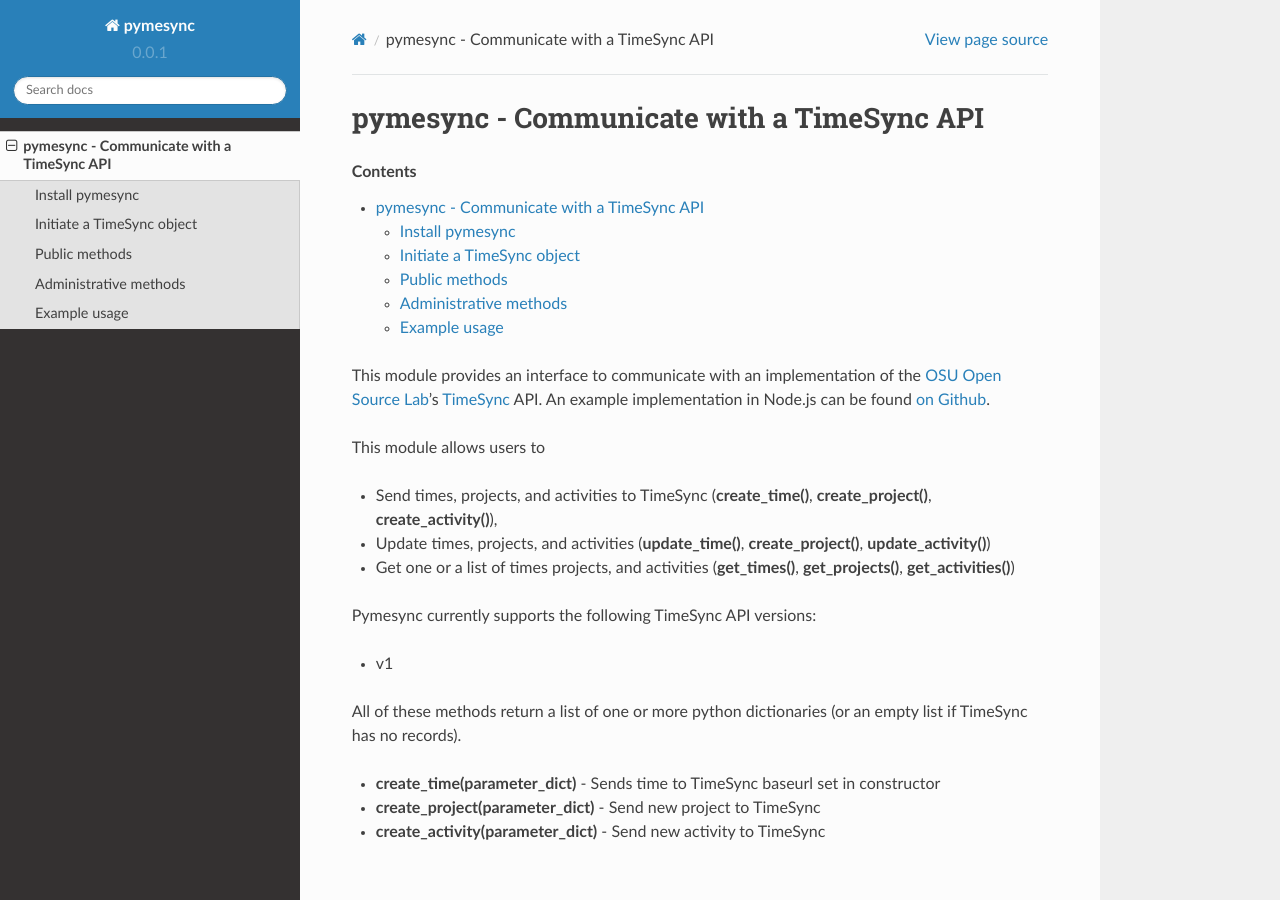
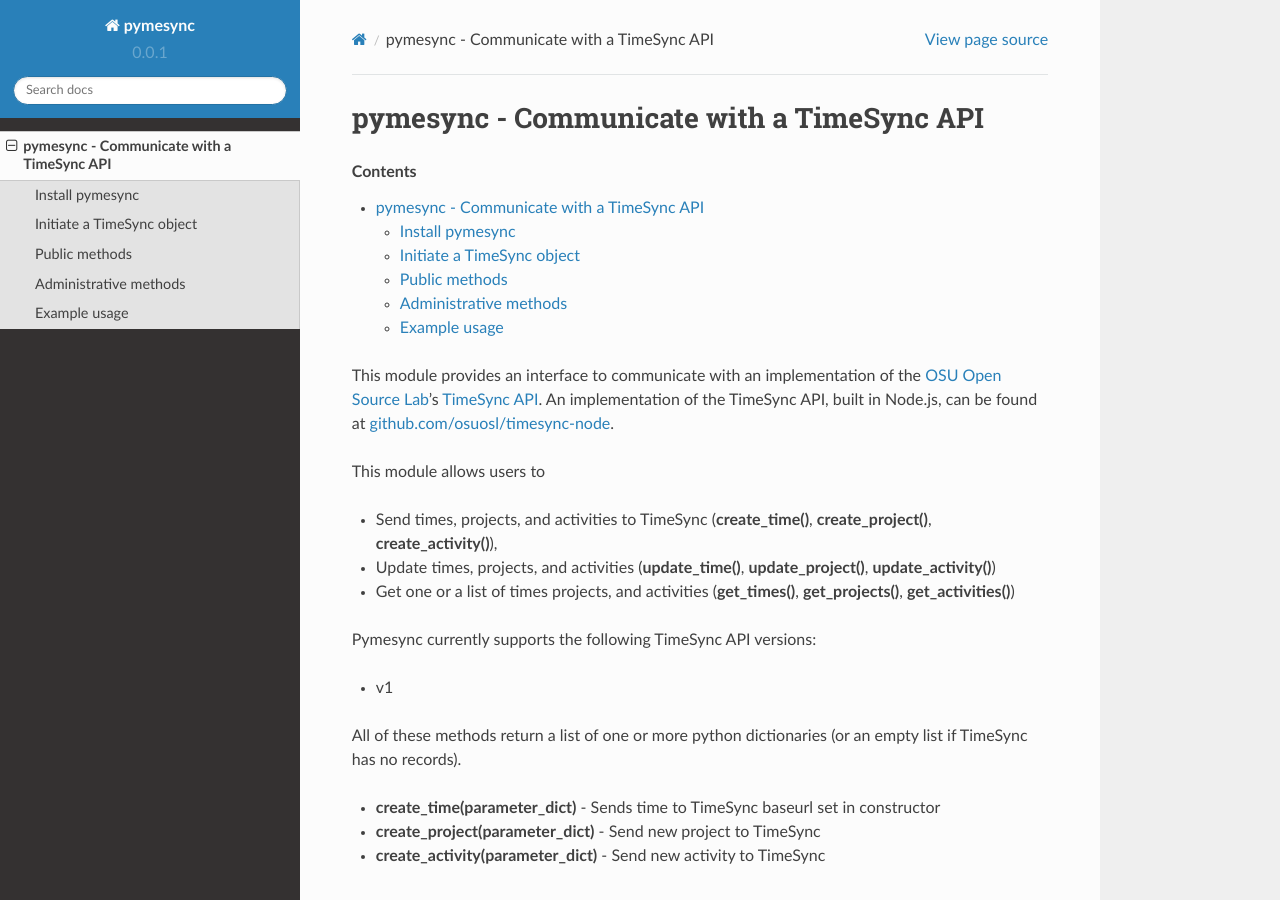
Before and after one commit to osuosl/pymesync, a Sphinx documentation site: the page built from docs/source/usage.rst, in a window 1280 px wide and 900 px high. Built offline with Sphinx 7.4.7 and the Read the Docs theme 2.0.0, drawn with Linux system fonts in a browser that asks for light colours.

Commit message:
Make intro more readable

```diff
--- a/docs/source/usage.rst
+++ b/docs/source/usage.rst
@@ -6,15 +6,15 @@
 .. contents::
 
 This module provides an interface to communicate with an implementation of the
-`OSU Open Source Lab`_'s `TimeSync`_ API. An example implementation in Node.js
-can be found `on Github`_.
+`OSU Open Source Lab`_'s `TimeSync API`_. An implementation of the TimeSync API,
+built in Node.js, can be found at `github.com/osuosl/timesync-node`_.
 
 This module allows users to
 
 * Send times, projects, and activities to TimeSync (**create_time()**,
   **create_project()**, **create_activity()**),
 * Update times, projects, and activities (**update_time()**,
-  **create_project()**, **update_activity()**)
+  **update_project()**, **update_activity()**)
 * Get one or a list of times projects, and activities (**get_times()**,
   **get_projects()**, **get_activities()**)
 
@@ -43,8 +43,8 @@
 * **get_activities(\**kwargs)** - Get activity information from TimeSync
 
 .. _OSU Open Source Lab: http://www.osuosl.org
-.. _TimeSync: http://timesync.readthedocs.org/en/latest/
-.. _on Github: https://github.com/osuosl/timesync-node
+.. _TimeSync API: http://timesync.readthedocs.org/en/latest/
+.. _github.com/osuosl/timesync-node: https://github.com/osuosl/timesync-node
 
 Install pymesync
 ----------------
```
